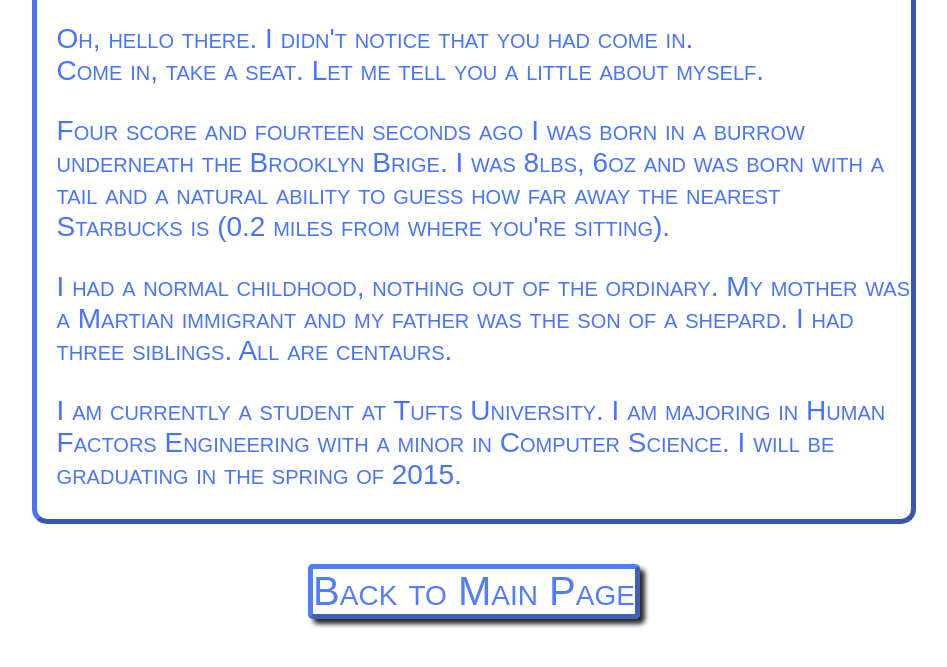
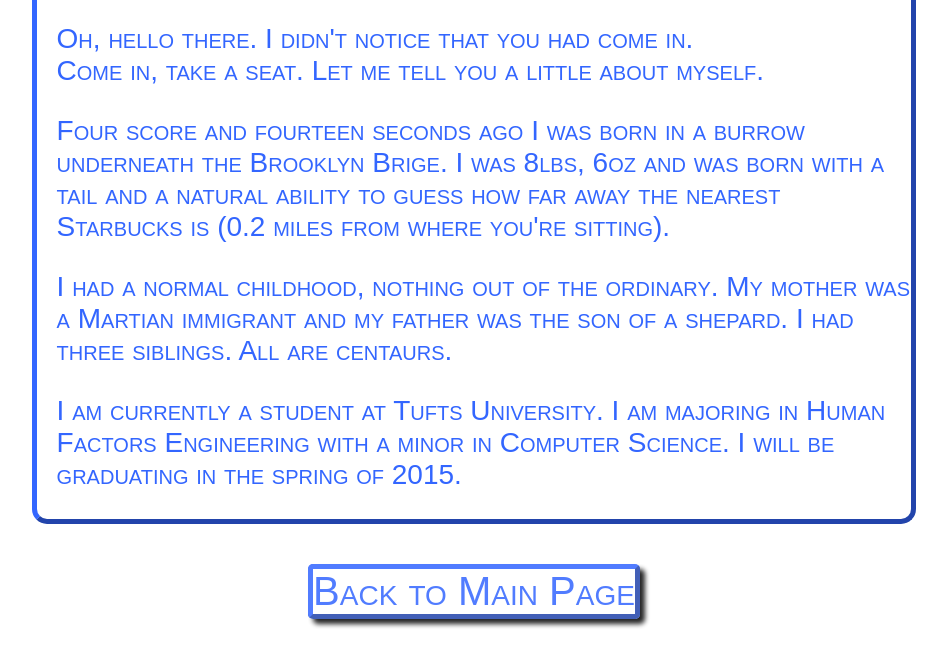
Before and after one commit to daveigliozzi/daveigliozzi.github.io, a plain HTML site: page bio.html in a window 1280 px wide. Shown: the part 261-928 px from the top of the page, without its empty margins (166-1113 px from the left). Drawn offline with Linux system fonts and the light colour scheme.

Commit message:
final changes to stop errors

```diff
--- a/bio.html
+++ b/bio.html
@@ -5,13 +5,14 @@
 		<title>
 			David's Biography
 		</title>
+		<meta charset="UTF-8">
 	</head>
 	<body>
 		<div class = "boxed">
 			<h1>David's Biography</h1>
 			<p> Oh, hello there. I didn't notice that you had come in.<br/>
 				Come in, take a seat. Let me tell you a little about myself.
-			<p/>
+			</p>
 			<p>
 				Four score and fourteen seconds ago I was born in a burrow underneath the Brooklyn Brige. I was 8lbs, 6oz and was born with a tail and a natural ability to guess how far away the nearest Starbucks is (0.2 miles from where you're sitting).
 			</p>
--- a/biography_stylesheet.css
+++ b/biography_stylesheet.css
@@ -13,10 +13,6 @@
         border-radius: 15px;
 
         background-color: white;
-
-       -ms-filter:"progid:DXImageTransform.Microsoft.Alpha(Opacity=50)";
-       filter: alpha(opacity=90);
-       opacity:.9;
 }
 
 h1{
--- a/index_stylesheet.css
+++ b/index_stylesheet.css
@@ -79,7 +79,6 @@ a{
         -webkit-border-radius: 15px;
         -khtml-border-radius: 15px;
         border-radius: 15px;
-        backround: transparent;
         background-color: #3366FF;
        /*-ms-filter:"progid:DXImageTransform.Microsoft.Alpha(Opacity=50)";
        filter: alpha(opacity=90);
--- a/resume_stylesheet.css
+++ b/resume_stylesheet.css
@@ -14,9 +14,6 @@
 
         background-color: white;
 
-       -ms-filter:"progid:DXImageTransform.Microsoft.Alpha(Opacity=50)";
-       filter: alpha(opacity=90);
-       opacity:.9;
 }
 
 h1{
@@ -90,7 +87,7 @@ p{
 }
 
 ul{
-  ext-align: left;
+
   margin-top:15px;
   margin-left: 20px;
   font-family:Arial;
```
Also changed, not shown: index.html (+1 -0 lines), resume.html (+2 -1 lines).
